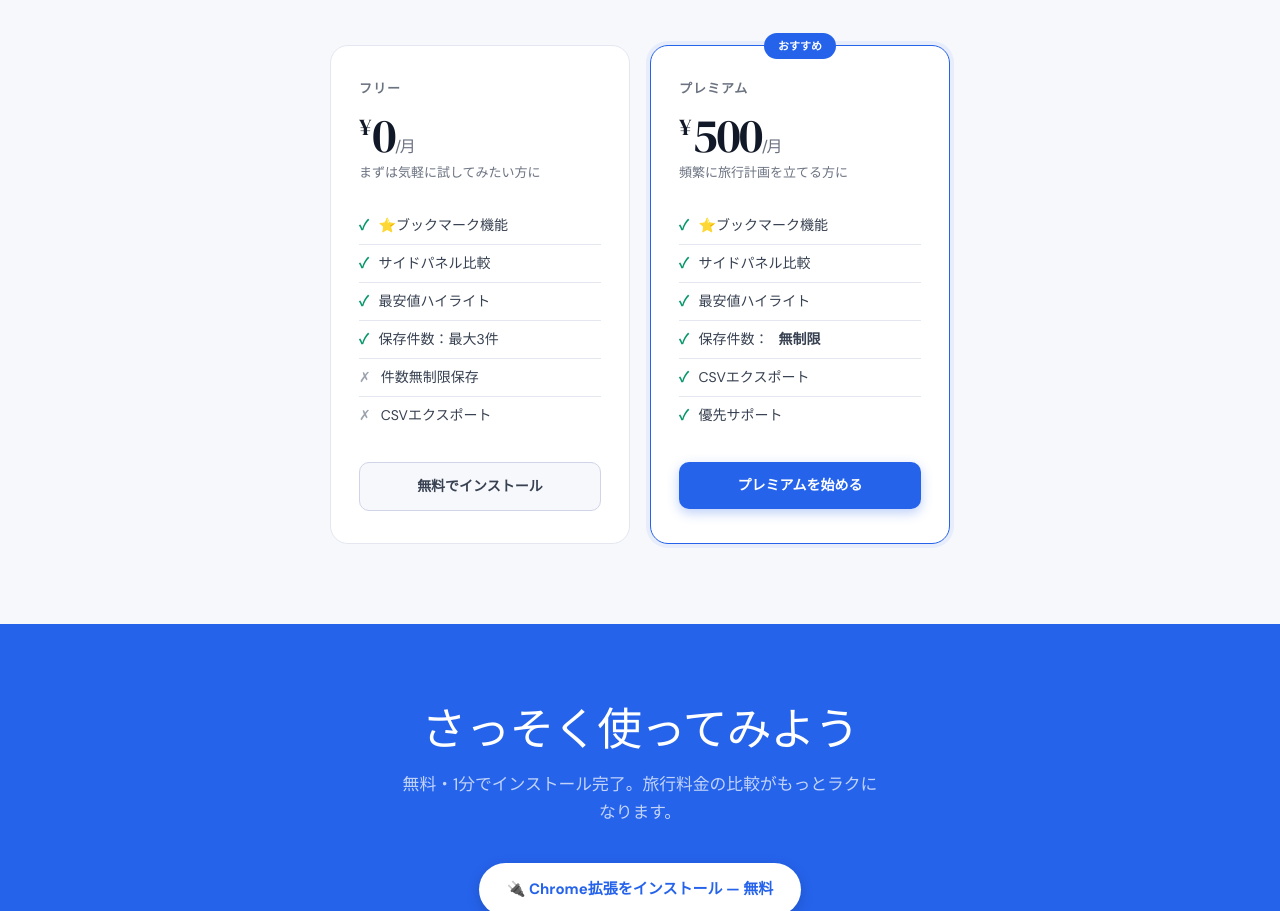
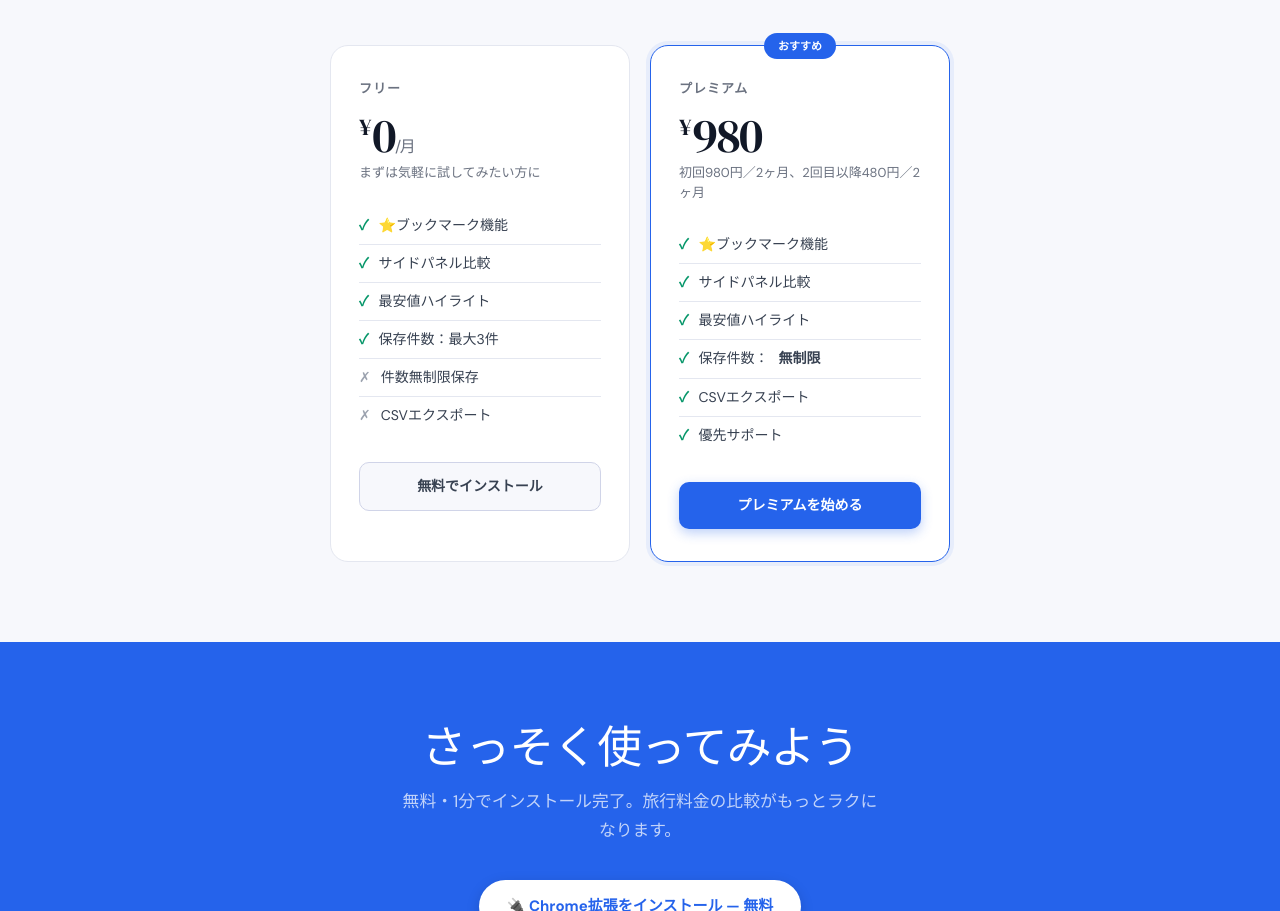
Before and after one commit to AkiraTamada/tabicmp-success, a plain HTML site: page lp.html in a window 1280 px wide. Shown: the part 3294-4205 px from the top of the page. Drawn offline with Linux system fonts and the light colour scheme.

Commit message:
Update lp.html

```diff
--- a/lp.html
+++ b/lp.html
@@ -487,8 +487,8 @@ footer { background: var(--text); color: rgba(255,255,255,0.5); padding: 48px 24
       <div class="price-card featured">
         <div class="featured-badge">おすすめ</div>
         <div class="plan-name">プレミアム</div>
-        <div class="plan-price"><span class="yen">¥</span>500<span class="period">/月</span></div>
-        <div class="plan-desc">頻繁に旅行計画を立てる方に</div>
+        <div class="plan-price"><span class="yen">¥</span>980</div>
+        <div class="plan-desc">初回980円／2ヶ月、2回目以降480円／2ヶ月</div>
         <ul class="plan-features">
           <li><span class="check">✓</span>⭐ブックマーク機能</li>
           <li><span class="check">✓</span>サイドパネル比較</li>
```
